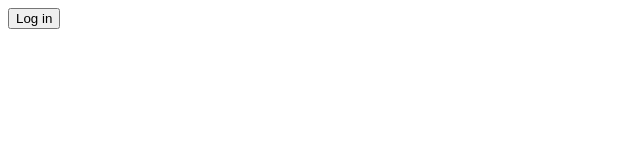
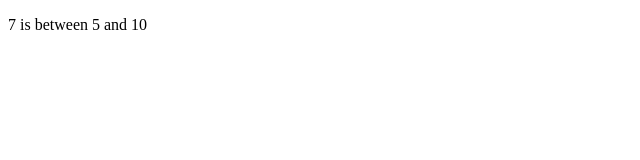
Before and after one commit to mooninlearn/learn-svelte-web-official_tutorial, a Svelte app: page / in a window 1280 px wide. Shown: the top 160 px of the page, without its empty margins (0-640 px from the left). Built offline with nearby package versions, Linux system fonts and the light colour scheme.

Commit message:
Logic  Else-if blocks

```diff
--- a/src/App.svelte
+++ b/src/App.svelte
@@ -1,17 +1,11 @@
 <script>
-	let user = { loggedIn: false };
-
-	function toggle() {
-		user.loggedIn = !user.loggedIn;
-	}
+	let x = 7;
 </script>
 
-{#if user.loggedIn}
-	<button on:click={toggle}>
-		Log out
-	</button>
+{#if x > 10}
+	<p>{x} is greater than 10</p>
+{:else if 5 > x}
+	<p>{x} is less than 5</p>
 {:else}
-	<button on:click={toggle}>
-		Log in
-	</button>
+	<p>{x} is between 5 and 10</p>
 {/if}
```
Also changed, not shown: 1 other file (tests, documents, lock files or other folders).
